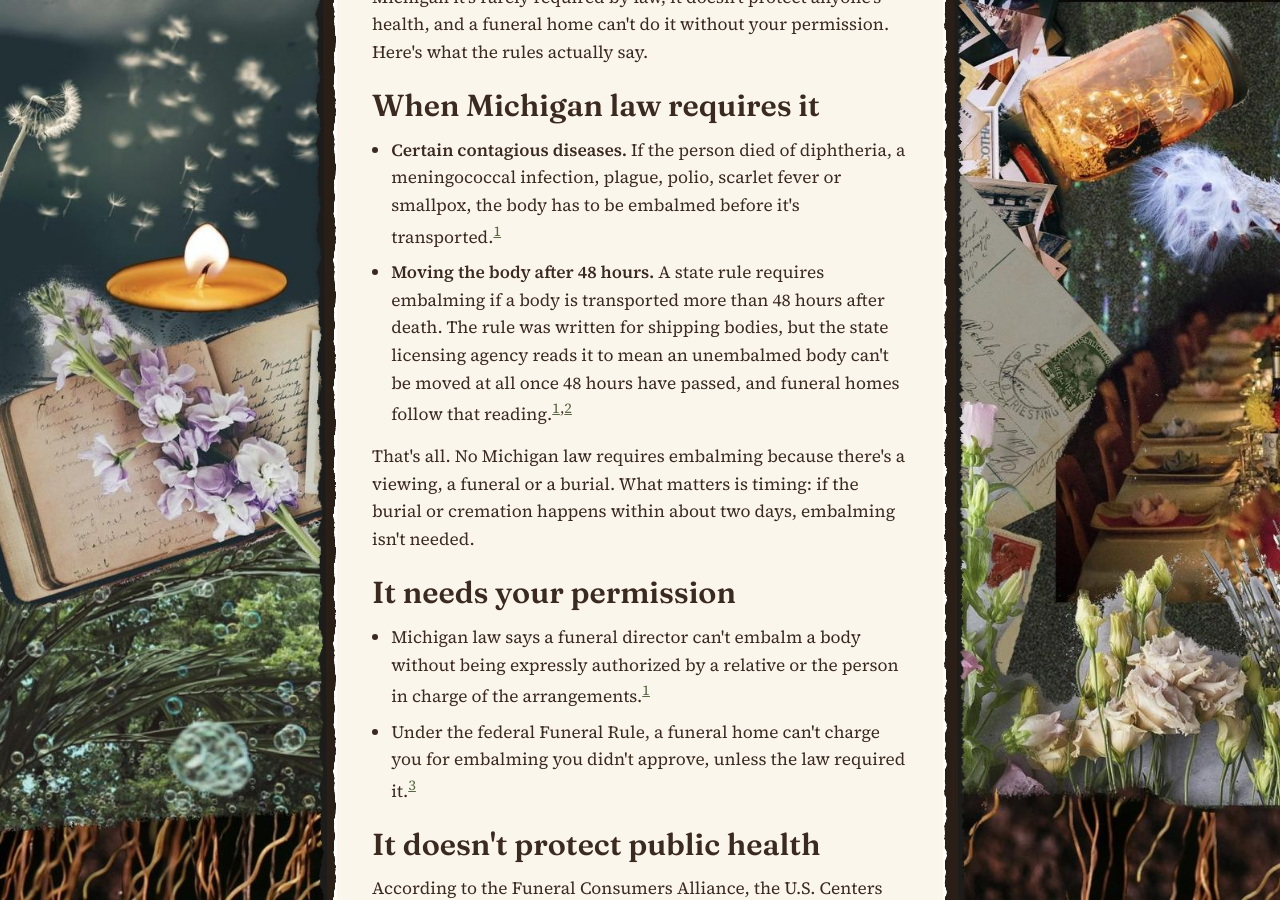
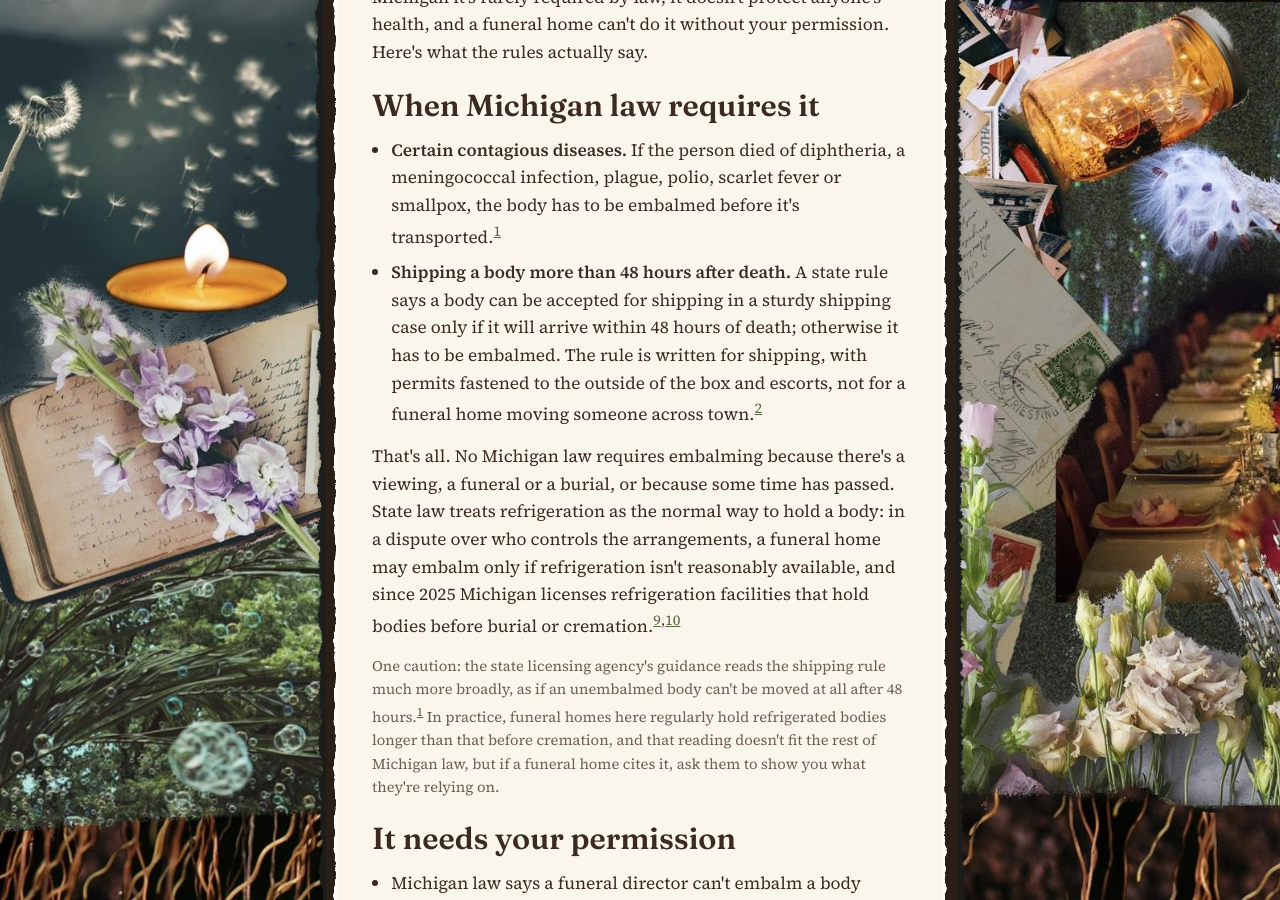
Before and after one commit to katekelley/graveandseed, a Jekyll site: the page built from resources/embalming.html, in a window 1280 px wide and 900 px high, scrolled down 546 px. Built offline with Jekyll 4.4.1, drawn with Linux system fonts in a browser that asks for light colours; some of the changed text lies outside the part shown.

Commit message:
Embalming: describe the 48-hour rule as a shipping rule, note LARA's broader reading
R 325.2 governs bodies received for shipment in sound shipping cases.
Michigan law treats refrigeration as the normal way to hold a body
(MCL 700.3206; 2024 PA 107 refrigeration facilities), and local funeral
homes hold refrigerated bodies past 48 hours. Updated prices page and
first-week guide wording to match.

Co-Authored-By: Claude Opus 5.5 <noreply@anthropic.com>
Claude-Session: https://claude.ai/code/session_011MgnuDPPcyysDfMpMHL2sF

```diff
--- a/prices.html
+++ b/prices.html
@@ -149,7 +149,7 @@ ol.notes strong { color: var(--ink); font-weight: 600; }
     <section>
       <span class="label">Embalming</span>
       <h2>Embalming is usually a policy, not the law</h2>
-      <p>Michigan only requires embalming for a few contagious diseases, or when a body will be moved more than 48 hours after death (<a href="https://www.michigan.gov/lara/bureau-list/cscl/licensing/prof/mortuary/spotlight/embalming-final-disposition-and-fe-inspections" rel="noopener">state rules</a>). It doesn't protect public health. Many funeral homes still require it for a public visitation as their own policy, and every price list says it "may be necessary" for a viewing. Before you agree to it, ask:</p>
+      <p>Michigan only requires embalming for a few contagious diseases, or when a body is shipped more than 48 hours after death (<a href="https://www.law.cornell.edu/regulations/michigan/Mich-Admin-Code-R-325-2" rel="noopener">state rule</a>). It doesn't protect public health. Many funeral homes still require it for a public visitation as their own policy, and every price list says it "may be necessary" for a viewing. Before you agree to it, ask:</p>
       <ul>
         <li>Will you arrange a private family viewing without embalming?</li>
         <li>Do you refrigerate instead, and what does that cost?</li>
--- a/resources/embalming.html
+++ b/resources/embalming.html
@@ -14,9 +14,10 @@ permalink: /resources/embalming/
   <h2>When Michigan law requires it</h2>
   <ul>
     <li><strong>Certain contagious diseases.</strong> If the person died of diphtheria, a meningococcal infection, plague, polio, scarlet fever or smallpox, the body has to be embalmed before it's transported.<sup><a href="#s1">1</a></sup></li>
-    <li><strong>Moving the body after 48 hours.</strong> A state rule requires embalming if a body is transported more than 48 hours after death. The rule was written for shipping bodies, but the state licensing agency reads it to mean an unembalmed body can't be moved at all once 48 hours have passed, and funeral homes follow that reading.<sup><a href="#s1">1</a>,<a href="#s2">2</a></sup></li>
+    <li><strong>Shipping a body more than 48 hours after death.</strong> A state rule says a body can be accepted for shipping in a sturdy shipping case only if it will arrive within 48 hours of death; otherwise it has to be embalmed. The rule is written for shipping, with permits fastened to the outside of the box and escorts, not for a funeral home moving someone across town.<sup><a href="#s2">2</a></sup></li>
   </ul>
-  <p>That's all. No Michigan law requires embalming because there's a viewing, a funeral or a burial. What matters is timing: if the burial or cremation happens within about two days, embalming isn't needed.</p>
+  <p>That's all. No Michigan law requires embalming because there's a viewing, a funeral or a burial, or because some time has passed. State law treats refrigeration as the normal way to hold a body: in a dispute over who controls the arrangements, a funeral home may embalm only if refrigeration isn't reasonably available, and since 2025 Michigan licenses refrigeration facilities that hold bodies before burial or cremation.<sup><a href="#s9">9</a>,<a href="#s10">10</a></sup></p>
+  <p class="small">One caution: the state licensing agency's guidance reads the shipping rule much more broadly, as if an unembalmed body can't be moved at all after 48 hours.<sup><a href="#s1">1</a></sup> In practice, funeral homes here regularly hold refrigerated bodies longer than that before cremation, and that reading doesn't fit the rest of Michigan law, but if a funeral home cites it, ask them to show you what they're relying on.</p>
 
   <h2>It needs your permission</h2>
   <ul>
@@ -35,12 +36,12 @@ permalink: /resources/embalming/
   <ul>
     <li>Can we have a private family viewing without embalming, soon after the death?</li>
     <li>Do you refrigerate instead, and what does that cost?</li>
-    <li>If we want a public visitation, can it happen within two days so embalming isn't needed?</li>
+    <li>If we want a public visitation, can our person be viewed without embalming, and if not, why not?</li>
     <li>Will you help us keep them at home for a vigil?</li>
   </ul>
 
   <h2>Keeping them at home</h2>
-  <p>Michigan is one of only a handful of states that requires a licensed funeral director to be involved in caring for a body and arranging the burial or cremation.<sup><a href="#s6">6</a>,<a href="#s7">7</a></sup> You can still hold a vigil at home with a funeral director who's willing to work with you. Families usually keep the body cool with dry ice or reusable cooling packs, and an open window or air conditioning. Because of the 48-hour rule, plan on a vigil of a day or two before the funeral director moves them. Dry ice should never touch skin, and the room needs fresh air. Ask your funeral director or a home funeral guide to show you how.<sup><a href="#s8">8</a></sup></p>
+  <p>Michigan is one of only a handful of states that requires a licensed funeral director to be involved in caring for a body and arranging the burial or cremation.<sup><a href="#s6">6</a>,<a href="#s7">7</a></sup> You can still hold a vigil at home with a funeral director who's willing to work with you. Families usually keep the body cool with dry ice or reusable cooling packs, and an open window or air conditioning. With good cooling, families often keep a vigil for up to about three days. Dry ice should never touch skin, and the room needs fresh air. Ask your funeral director or a home funeral guide to show you how.<sup><a href="#s8">8</a></sup></p>
   <p>Green burial means no embalming, so if you're considering one, you can skip it entirely. <a href="/resources/green-burial/">Green burial in Michigan</a></p>
 </section>
 
@@ -48,14 +49,16 @@ permalink: /resources/embalming/
   <div class="box">
     <h2>Sources</h2>
     <ol class="sources">
-      <li id="s1"><a href="https://www.michigan.gov/lara/bureau-list/cscl/licensing/prof/mortuary/spotlight/embalming-final-disposition-and-fe-inspections" rel="noopener">Embalming, final disposition and funeral establishment inspections</a>, Michigan Department of Licensing and Regulatory Affairs. Covers MCL 339.1810 and Mich Admin Code R 325.1 and R 325.2.</li>
-      <li id="s2"><a href="https://www.law.cornell.edu/regulations/michigan/Mich-Admin-Code-R-325-2" rel="noopener">Mich Admin Code R 325.2</a>, transportation of certain bodies.</li>
+      <li id="s1"><a href="https://www.michigan.gov/lara/bureau-list/cscl/licensing/prof/mortuary/spotlight/embalming-final-disposition-and-fe-inspections" rel="noopener">Embalming, final disposition and funeral establishment inspections</a>, Michigan Department of Licensing and Regulatory Affairs. Covers MCL 339.1810 and Mich Admin Code R 325.1 and R 325.2, and gives the agency's broad reading of the 48-hour rule.</li>
+      <li id="s2"><a href="https://www.law.cornell.edu/regulations/michigan/Mich-Admin-Code-R-325-2" rel="noopener">Mich Admin Code R 325.2</a>, "Transportation of certain bodies in sound shipping cases; preparation for shipment."</li>
       <li id="s3"><a href="https://consumer.ftc.gov/articles/ftc-funeral-rule" rel="noopener">The FTC Funeral Rule</a>, Federal Trade Commission.</li>
       <li id="s4"><a href="https://funerals.org/embalming/" rel="noopener">Embalming explained</a>, Funeral Consumers Alliance.</li>
       <li id="s5"><a href="https://www.ftc.gov/business-guidance/resources/complying-funeral-rule" rel="noopener">Complying with the Funeral Rule</a>, Federal Trade Commission, and a <a href="https://iccfa.com/?p=738" rel="noopener">summary of the FTC's 2022 Funeral Rule review</a> from the International Cemetery, Cremation and Funeral Association.</li>
       <li id="s6"><a href="https://www.nolo.com/legal-encyclopedia/michigan-home-funeral-laws.html" rel="noopener">Michigan home funeral laws</a>, Nolo.</li>
       <li id="s7"><a href="https://www.metrotimes.com/news/grave-debate-2196992/" rel="noopener">Grave debate</a>, Metro Times, on Michigan's 2003 and 2006 funeral director requirements.</li>
       <li id="s8"><a href="https://www.funerals.org/get-help/making-decisions/how-to-arrange-a-home-funeral/" rel="noopener">How to arrange a home funeral</a>, Funeral Consumers Alliance.</li>
+      <li id="s9"><a href="https://law.justia.com/codes/michigan/chapter-700/statute-act-386-of-1998/article-iii/division-386-1998-iii-2/section-700-3206" rel="noopener">MCL 700.3206</a>, who decides about funeral arrangements, including refrigeration during a dispute.</li>
+      <li id="s10"><a href="https://ombudsman.legislature.mi.gov/documents/2023-2024/publicact/pdf/2024-PA-0107.pdf" rel="noopener">2024 Public Act 107</a>, which created licensed refrigeration facilities, effective April 2025.</li>
     </ol>
     <p class="small">This is general information, not legal advice. Checked November 2026. Spot an error? Email {{ site.data.content.email }}.</p>
   </div>
--- a/resources/first-week.html
+++ b/resources/first-week.html
@@ -22,7 +22,7 @@ permalink: /resources/first-week/
   <h2>Within a few days</h2>
   <ul>
     <li><strong>Choose a funeral home.</strong> Michigan is one of the few states that requires a licensed funeral director to file the death certificate, move the body, get permits and oversee burial or cremation. You can still do a lot yourself, including a home vigil, with a cooperating funeral director. <a href="/prices/">Compare Washtenaw prices</a></li>
-    <li><strong>You only pay for what you choose.</strong> Michigan only requires embalming for a few contagious diseases, or if the body will be moved more than 48 hours after death. Refrigeration is a common alternative. <a href="/resources/embalming/">More about embalming</a></li>
+    <li><strong>You only pay for what you choose.</strong> Michigan only requires embalming for a few contagious diseases, or if the body is shipped, say by plane, more than 48 hours after death. Refrigeration is a common alternative. <a href="/resources/embalming/">More about embalming</a></li>
     <li><strong>The paperwork clock:</strong> the funeral director files the death record within 72 hours and gets the burial or cremation permit. For cremation, the county medical examiner signs off first.</li>
     <li><strong>Decide on burial or cremation.</strong> If you choose direct cremation, the celebration can happen weeks later. <a href="/resources/caskets/">Lower-cost options</a> &middot; <a href="/resources/green-burial/">Green burial</a></li>
   </ul>
```
